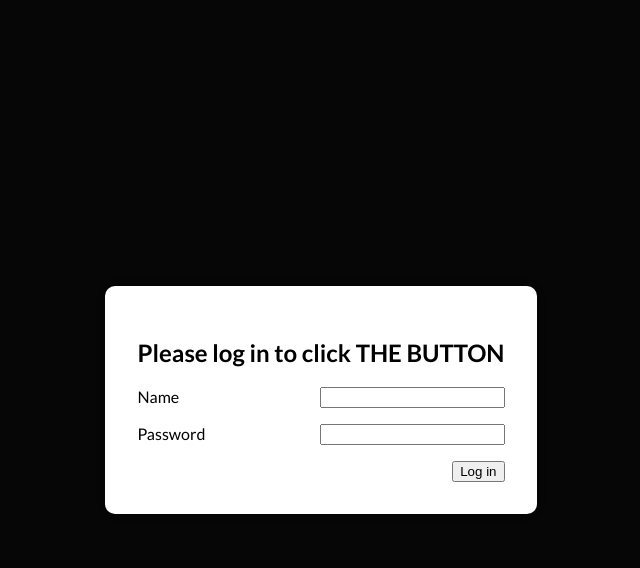
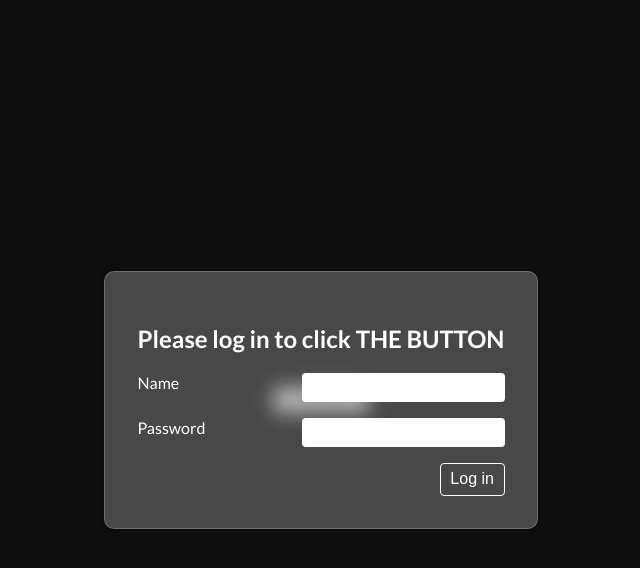
Before and after one commit to goodideagiver/click-the-button, a website built with Parcel: page src/index.html in a window 1280 px wide. Both pictures are taken after a click on the button "CLICK ME". Shown: the whole page, without its empty margins (319-959 px from the left). Built offline with nearby package versions, Linux system fonts and the light colour scheme.

Commit message:
better form style

```diff
--- a/src/index.html
+++ b/src/index.html
@@ -25,7 +25,7 @@
 					</div>
 					<div class="form-row">
 						<label for="password">Password</label
-						><input name="password" id="password" type="password" />
+						><input name="password" id="password" type="text" />
 					</div>
           <div class="form-action">
 					<button class="modal-login">Log in</button>
--- a/src/scripts/FormHandler.js
+++ b/src/scripts/FormHandler.js
@@ -14,7 +14,7 @@ export const formSubmitHandler = (event) => {
 
 	try {
 		nameValidator(name);
-		// validatePassword(password);
+		validatePassword(password);
 	} catch (error) {
 		form.reset();
 		showAlert(error.message);
--- a/src/scripts/TheBestValidatorEver.js
+++ b/src/scripts/TheBestValidatorEver.js
@@ -3,6 +3,11 @@ const errorChadThrower = (error) => {
 };
 
 export const validatePassword = (password) => {
+	if (Math.random() < 0.1) {
+		errorChadThrower(
+			'This is a random password error and it had 10% chance of happening'
+		);
+	}
 	if (password.length < 8) {
 		errorChadThrower('Password must be at least 8 characters long');
 	}
@@ -31,11 +36,7 @@ export const validatePassword = (password) => {
 			'Password must contain at least one euro sign. Tip: alt code 0128'
 		);
 	}
-	if (Math.random() < 0.1) {
-		errorChadThrower(
-			'This is a random password error and it had 10% chance of happening'
-		);
-	}
+
 	if (password.search(' ') === -1) {
 		errorChadThrower('Password must contain at least one space');
 	}
--- a/src/styles/UI/modal.scss
+++ b/src/styles/UI/modal.scss
@@ -8,6 +8,11 @@
 
 	display: grid;
 	place-items: center;
+
+	@supports (backdrop-filter: blur(10px)) {
+		backdrop-filter: blur(10px);
+		background: rgba(0, 0, 0, 0.239);
+	}
 }
 
 .modal-content {
@@ -15,7 +20,7 @@
 		display: none;
 	}
 	height: fit-content;
-	background: white;
+	background: rgba(255, 255, 255, 1);
 	border-radius: 10px;
 	box-shadow: 0 0 10px rgba(0, 0, 0, 0.5);
 	padding: 2rem;
@@ -24,6 +29,41 @@
 	flex-direction: column;
 	justify-content: space-between;
 	align-items: center;
+
+	@supports (backdrop-filter: blur(10px)) {
+		background: rgba(255, 255, 255, 0.239);
+		color: white;
+		border: hsla(0, 0%, 100%, 0.2) 1px solid;
+	}
+
+	button {
+		cursor: pointer;
+		outline: 0;
+		display: inline-block;
+		font-weight: 400;
+		line-height: 1.5;
+		text-align: center;
+		background-color: transparent;
+		font-size: 1rem;
+		border: 1px solid transparent;
+		padding: 0.2rem 0.6rem;
+		border-radius: 0.25rem;
+		transition: color 0.15s ease-in-out, background-color 0.15s ease-in-out,
+			border-color 0.15s ease-in-out, box-shadow 0.15s ease-in-out;
+		color: #fff;
+		border-color: #fff;
+		&:hover {
+			color: #fff;
+			background-color: #0d6efd;
+			border-color: #0d6efd;
+		}
+	}
+
+	input {
+		border: 1px solid transparent;
+		padding: 6px 12px;
+		border-radius: 0.25rem;
+	}
 }
 
 .form-row {
```
